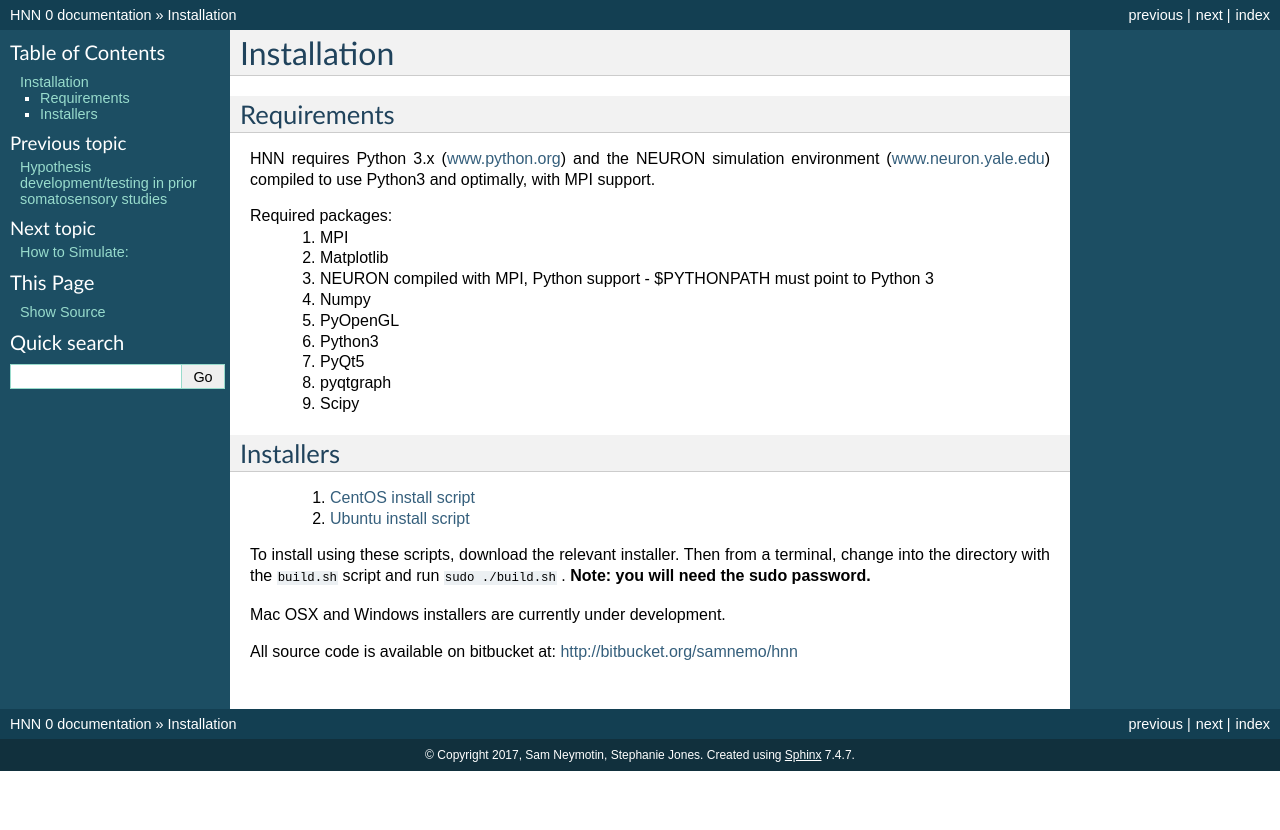
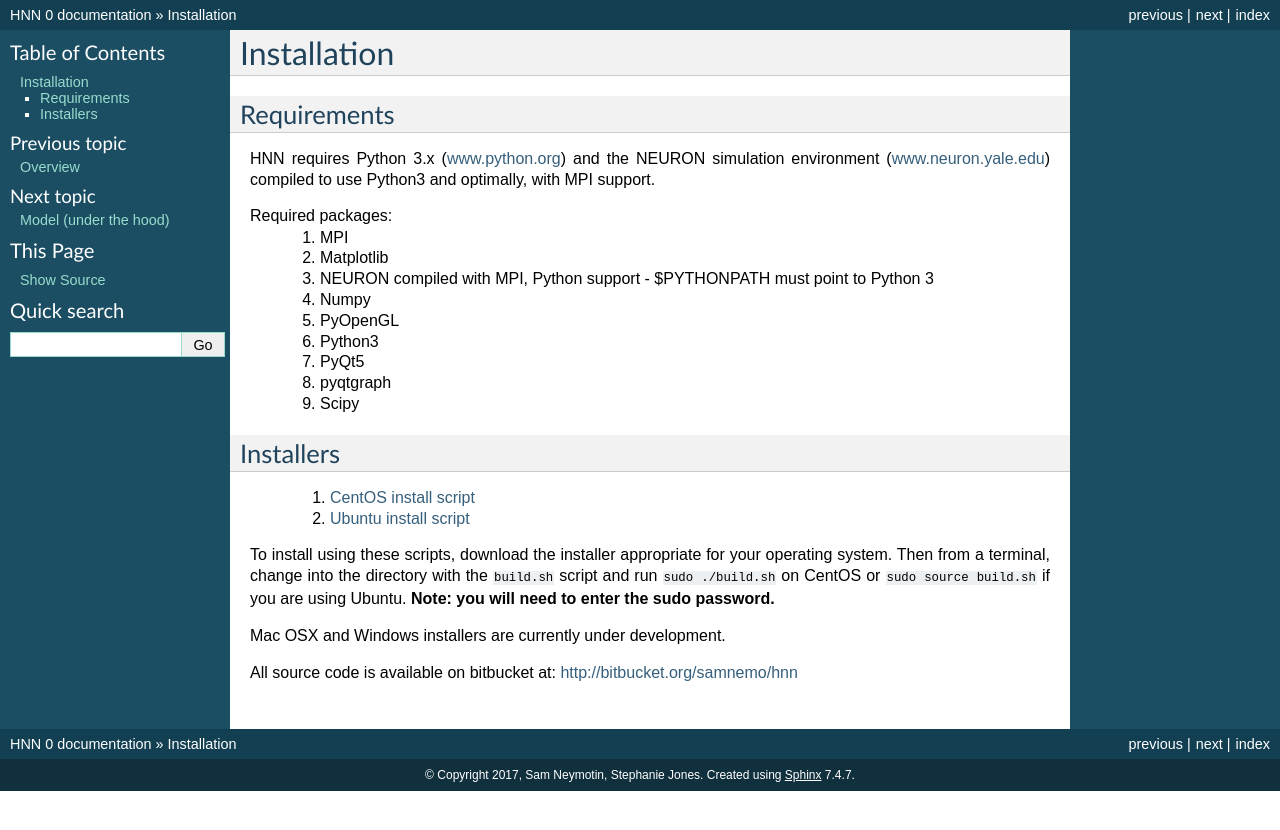
Before and after one commit to jonescompneurolab/hnn, a Sphinx documentation site: the page built from doc/install.rst, in a window 1280 px wide. Shown: the top 830 px of the page. Built offline with Sphinx 7.4.7, drawn with Linux system fonts in a browser that asks for light colours.

Commit message:
update instructions

```diff
--- a/doc/index.rst
+++ b/doc/index.rst
@@ -12,9 +12,9 @@ Human Neocortical Neurosolver (HNN) documentation
 
    background
    overview
+   install
    model
    priorstudies
-   install
    howtosim
    viewingdata
    adjustableparams
--- a/doc/install.rst
+++ b/doc/install.rst
@@ -25,9 +25,11 @@ Installers
  #. `CentOS install script <https://bitbucket.org/samnemo/hnn/src/70f8db5fc7310a811378920d61954d0277abe8c8/installer/centos/build.sh?at=master>`_
  #. `Ubuntu install script <https://bitbucket.org/samnemo/hnn/src/70f8db5fc7310a811378920d61954d0277abe8c8/installer/ubuntu/build.sh?at=master>`_
 
-To install using these scripts, download the relevant installer. Then from
+To install using these scripts, download the installer appropriate for your
+operating system. Then from
 a terminal, change into the directory with the ``build.sh`` script and run
-``sudo ./build.sh`` . **Note: you will need the sudo password.**
+``sudo ./build.sh`` on CentOS or ``sudo source build.sh`` if you are using Ubuntu.
+**Note: you will need to enter the sudo password.**
 
 Mac OSX and Windows installers are currently under development.
 
```
Also changed, not shown: doc/overview.rst (+2 -5 lines).
